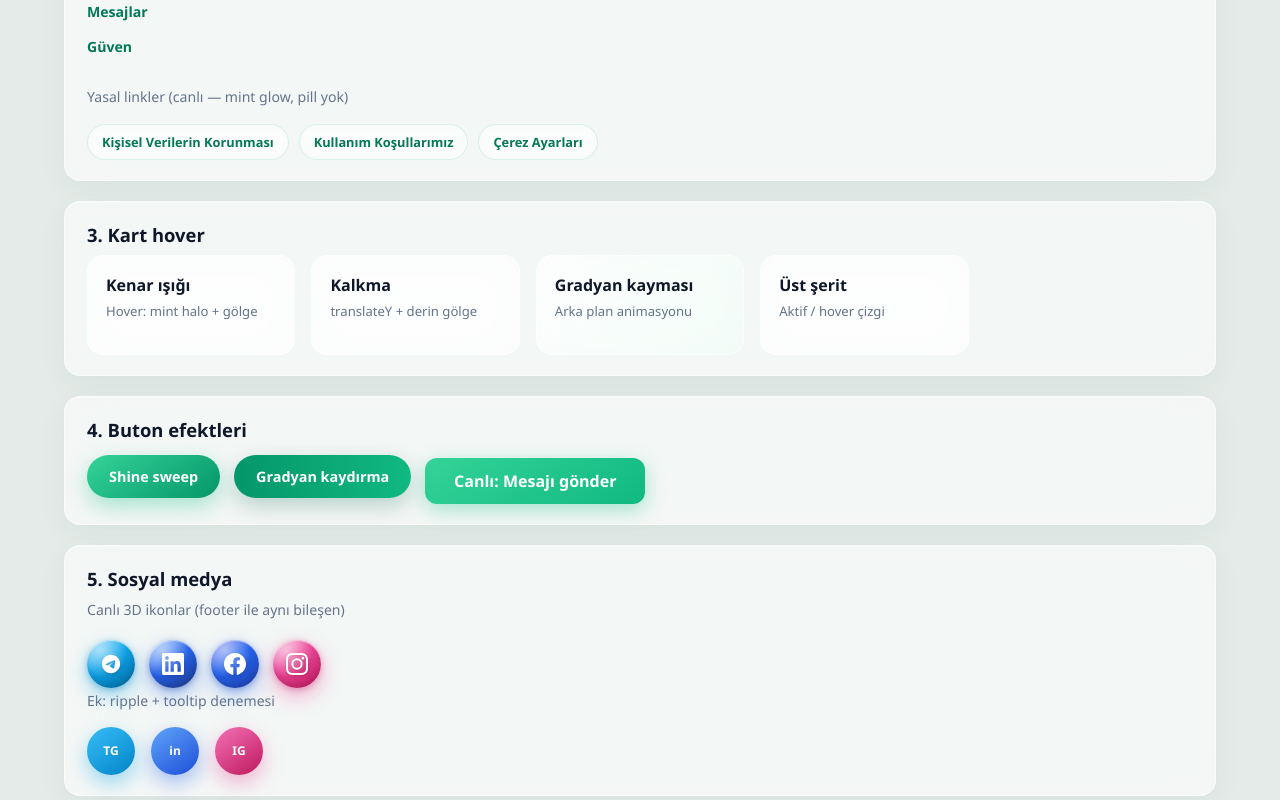
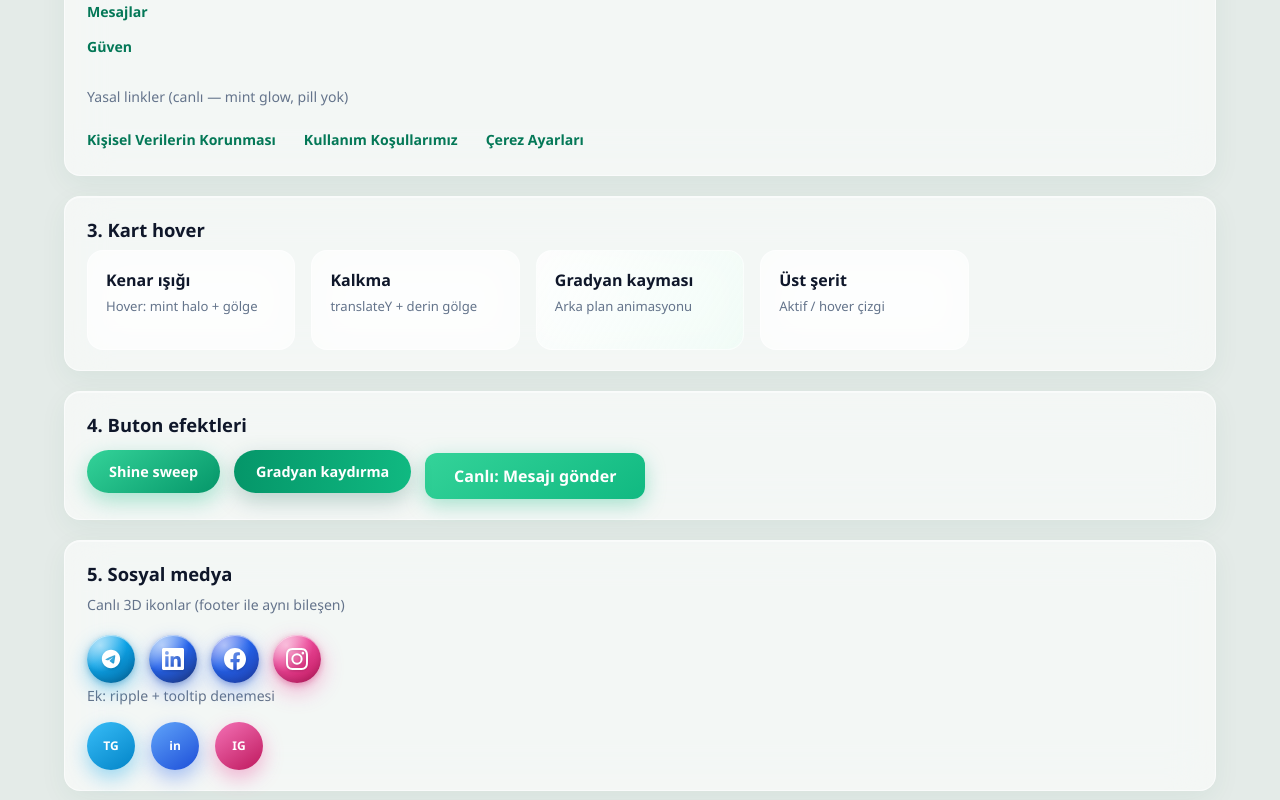
Before and after one commit to kutluhanakinci8-ux/nakliyeborsasi, a Next.js app in the folder apps/web/: page /ui-ornekleri in a window 1280 px wide. Shown: the part 860-1660 px from the top of the page. Built offline with nearby package versions, Linux system fonts and the light colour scheme.

Commit message:
Apply mint glow to footer legal links without pill styling
Co-authored-by: kutluhanakinci8-ux <kutluhanakinci8-ux@users.noreply.github.com>

```diff
--- a/apps/web/src/app/globals.css
+++ b/apps/web/src/app/globals.css
@@ -1927,49 +1927,41 @@ a {
 .site-footer-legal {
   display: flex;
   flex-wrap: wrap;
-  gap: 8px 10px;
+  gap: 8px 20px;
   align-items: center;
 }
 
 .site-footer-legal a {
   position: relative;
   color: #047857;
-  font-size: 0.8rem;
+  font-size: 0.88rem;
   text-decoration: none;
   font-weight: 600;
-  padding: 8px 14px;
-  border-radius: 999px;
-  border: 1px solid rgba(16, 185, 129, 0.15);
-  background: rgba(255, 255, 255, 0.28);
-  backdrop-filter: blur(8px);
-  -webkit-backdrop-filter: blur(8px);
+  padding: 6px 8px 6px 4px;
+  margin-left: -4px;
+  border-radius: 8px;
+  border: none;
+  background: transparent;
   transition:
     color 0.22s var(--nb-ease-out),
-    background 0.22s var(--nb-ease-out),
-    border-color 0.22s var(--nb-ease-out),
-    transform 0.22s var(--nb-ease-out),
-    box-shadow 0.22s var(--nb-ease-out),
     text-shadow 0.28s ease;
 }
 
 .site-footer-legal a:hover {
   color: #064e3b;
-  background: rgba(255, 255, 255, 0.62);
-  border-color: rgba(16, 185, 129, 0.35);
-  transform: translateY(-1px);
-  box-shadow: 0 8px 22px rgba(6, 95, 70, 0.1);
-  text-shadow: var(--nb-mint-glow);
+  text-shadow: var(--nb-mint-glow-strong);
 }
 
 .site-footer-legal a:focus-visible {
   outline: none;
-  box-shadow:
-    0 8px 22px rgba(6, 95, 70, 0.1),
-    0 0 0 3px rgba(16, 185, 129, 0.28);
+  text-shadow: var(--nb-mint-glow);
+  box-shadow: 0 0 0 3px rgba(16, 185, 129, 0.28);
+  border-radius: 8px;
 }
 
 .site-footer-legal a:active {
-  transform: translateY(0);
+  color: #065f46;
+  text-shadow: 0 0 12px rgba(16, 185, 129, 0.35);
 }
 
 .site-footer-copy {
```
